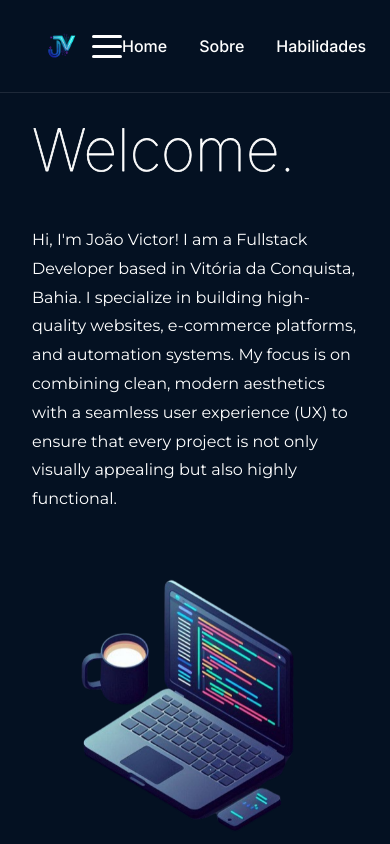
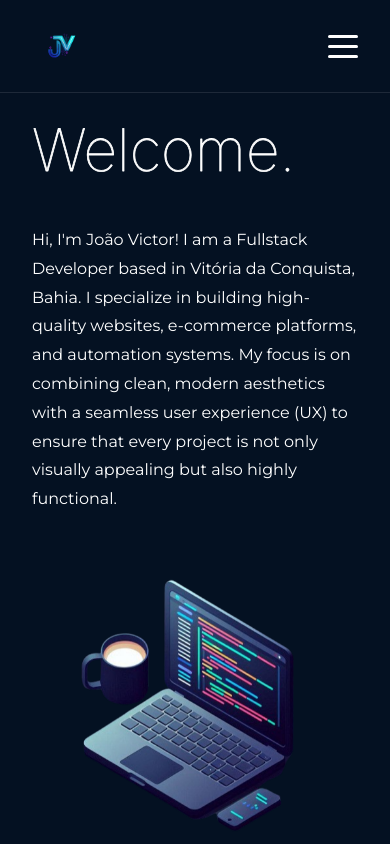
Before and after one commit to JottavDEV/Portfolio, a Next.js app: page / in a window 390 px wide. Shown: the top 844 px of the page. Built offline with nearby package versions, Linux system fonts and the light colour scheme.

Commit message:
fix: corrige estilos do menu mobile no header

```diff
--- a/src/components/Header/Header.styles.ts
+++ b/src/components/Header/Header.styles.ts
@@ -36,29 +36,50 @@ export const Logo = styled.div`
   }
 `;
 
-export const NavLinks = styled.ul`
+export const NavLinks = styled.ul<{ $isOpen?: boolean }>`
   display: flex;
   list-style: none;
   gap: 2rem;
   align-items: center;
+  margin: 0;
+  padding: 0;
+
+  @media (max-width: 768px) {
+    position: fixed;
+    top: 80px;
+    right: ${props => props.$isOpen ? '0' : '-100%'};
+    width: 280px;
+    height: calc(100vh - 80px);
+    background-color: ${props => props.theme.colors.background};
+    flex-direction: column;
+    align-items: flex-start;
+    padding: 2rem;
+    gap: 0;
+    box-shadow: -4px 0 24px ${props =>
+      props.theme.name === 'light'
+        ? 'rgba(26, 22, 35, 0.1)'
+        : 'rgba(255, 255, 255, 0.1)'};
+    transition: right 0.3s ease;
+    z-index: 998;
+    overflow-y: auto;
+  }
 `;
 
 export const NavLink = styled.li`
+  position: relative;
+
   a {
     color: ${props => props.theme.colors.text};
     text-decoration: none;
     font-weight: 500;
+    font-size: 1rem;
     transition: opacity 0.3s ease;
     position: relative;
-
-    &:hover {
-      opacity: 0.7;
-    }
 
     &::after {
       content: '';
       position: absolute;
-      bottom: -5px;
+      bottom: -4px;
       left: 0;
       width: 0;
       height: 2px;
@@ -66,8 +87,35 @@ export const NavLink = styled.li`
       transition: width 0.3s ease;
     }
 
-    &:hover::after {
+    &:hover {
+      opacity: 0.8;
+
+      &::after {
+        width: 100%;
+      }
+    }
+  }
+
+  @media (max-width: 768px) {
+    width: 100%;
+    padding: 1rem 0;
+    border-bottom: 1px solid ${props =>
+      props.theme.name === 'light'
+        ? 'rgba(26, 22, 35, 0.1)'
+        : 'rgba(255, 255, 255, 0.1)'};
+
+    &:last-child {
+      border-bottom: none;
+    }
+
+    a {
+      display: block;
       width: 100%;
+      font-size: 1.1rem;
+
+      &::after {
+        display: none;
+      }
     }
   }
 `;
@@ -105,10 +153,10 @@ export const ThemeSelect = styled.select`
         : 'rgba(255, 255, 255, 0.2)'};
   }
 
-        option {
-          color: ${props => props.theme.colors.text};
-        }
-      `;
+  option {
+    color: ${props => props.theme.colors.text};
+  }
+`;
 
 export const HamburgerButton = styled.button<{ $isOpen: boolean }>`
   display: none;
```
